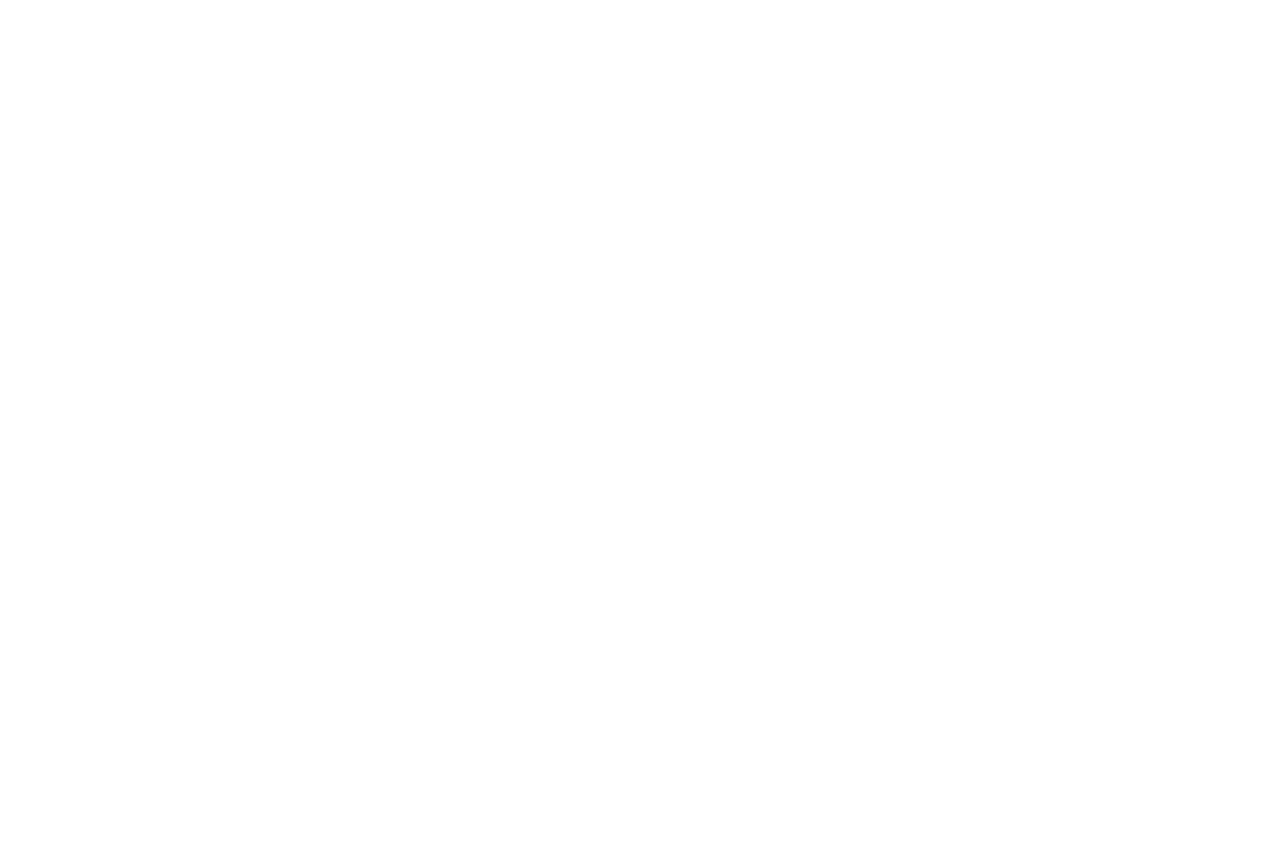
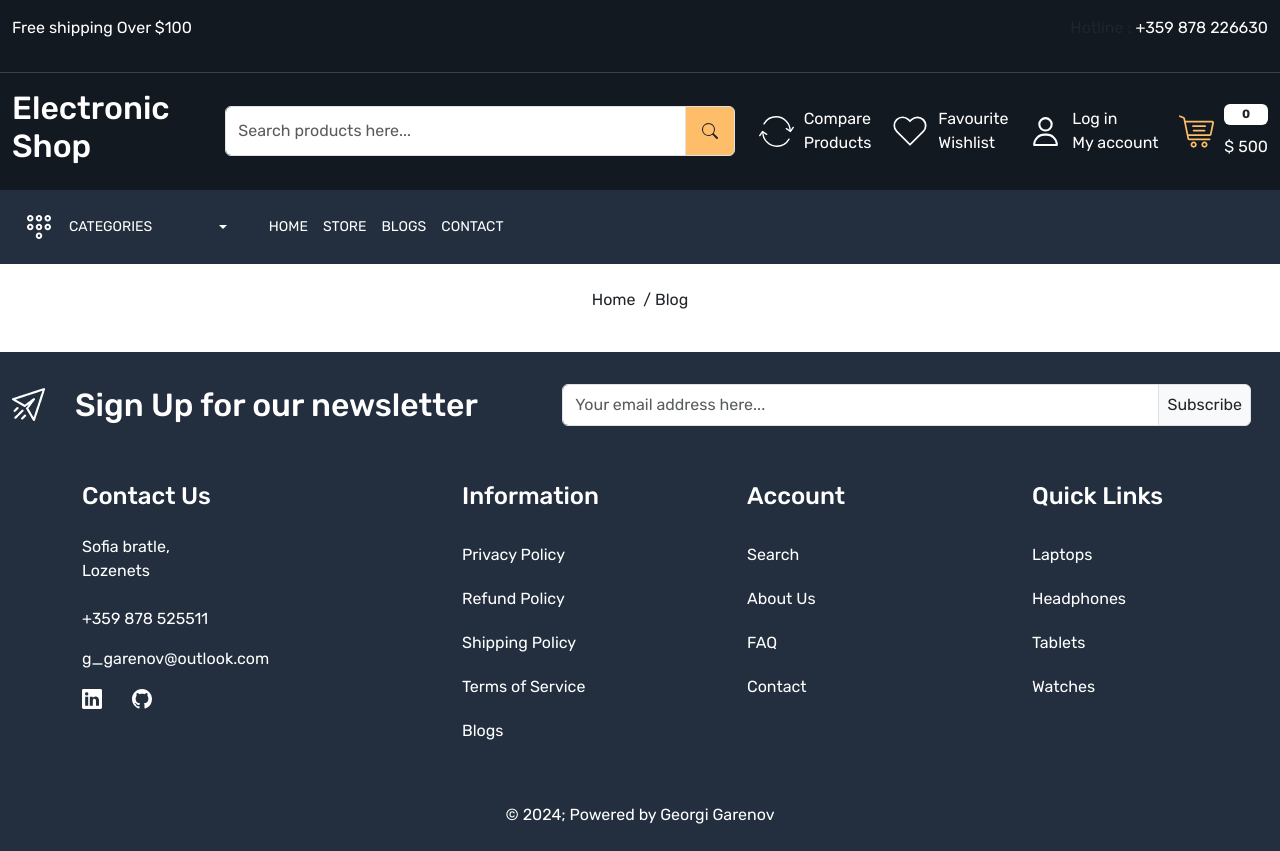
Before and after one commit to GGarenov/digital-store, a React (Create React App) app in the folder client/: page /blog in a window 1280 px wide. Before the commit this address had no page. Before the commit the page ends 800 px from the top, so only its background shows below. Built offline with nearby package versions, Linux system fonts and the light colour scheme.

Commit message:
Blog page is created with routes in app and header

```diff
--- a/client/src/App.js
+++ b/client/src/App.js
@@ -6,6 +6,7 @@ import Home from "./pages/Home";
 import About from "./pages/About";
 import Contact from "./pages/Contact";
 import Store from "./pages/Store";
+import Blog from "./pages/Blog";
 
 function App() {
   return (
@@ -17,6 +18,7 @@ function App() {
             <Route path="about" element={<About />} />
             <Route path="contact" element={<Contact />} />
             <Route path="store" element={<Store />} />
+            <Route path="blog" element={<Blog />} />
           </Route>
         </Routes>
       </BrowserRouter>
--- a/client/src/components/Header.js
+++ b/client/src/components/Header.js
@@ -125,7 +125,7 @@ function Header() {
                   <div className=" d-flex align-items-center gap-15">
                     <NavLink to="/">Home</NavLink>
                     <NavLink to="/store">Store</NavLink>
-                    <NavLink to="/">Blogs</NavLink>
+                    <NavLink to="/blog">Blogs</NavLink>
                     <NavLink to="/contact">Contact</NavLink>
                   </div>
                 </div>
--- /dev/null
+++ b/client/src/pages/Blog.js
@@ -0,0 +1,14 @@
+import React from "react";
+import BreadCrumb from "../components/BreadCrumb";
+import Meta from "../components/Meta";
+
+const Blog = () => {
+  return (
+    <>
+      <Meta title={"Blog"} />
+      <BreadCrumb title="Blog" />
+    </>
+  );
+};
+
+export default Blog;
```
